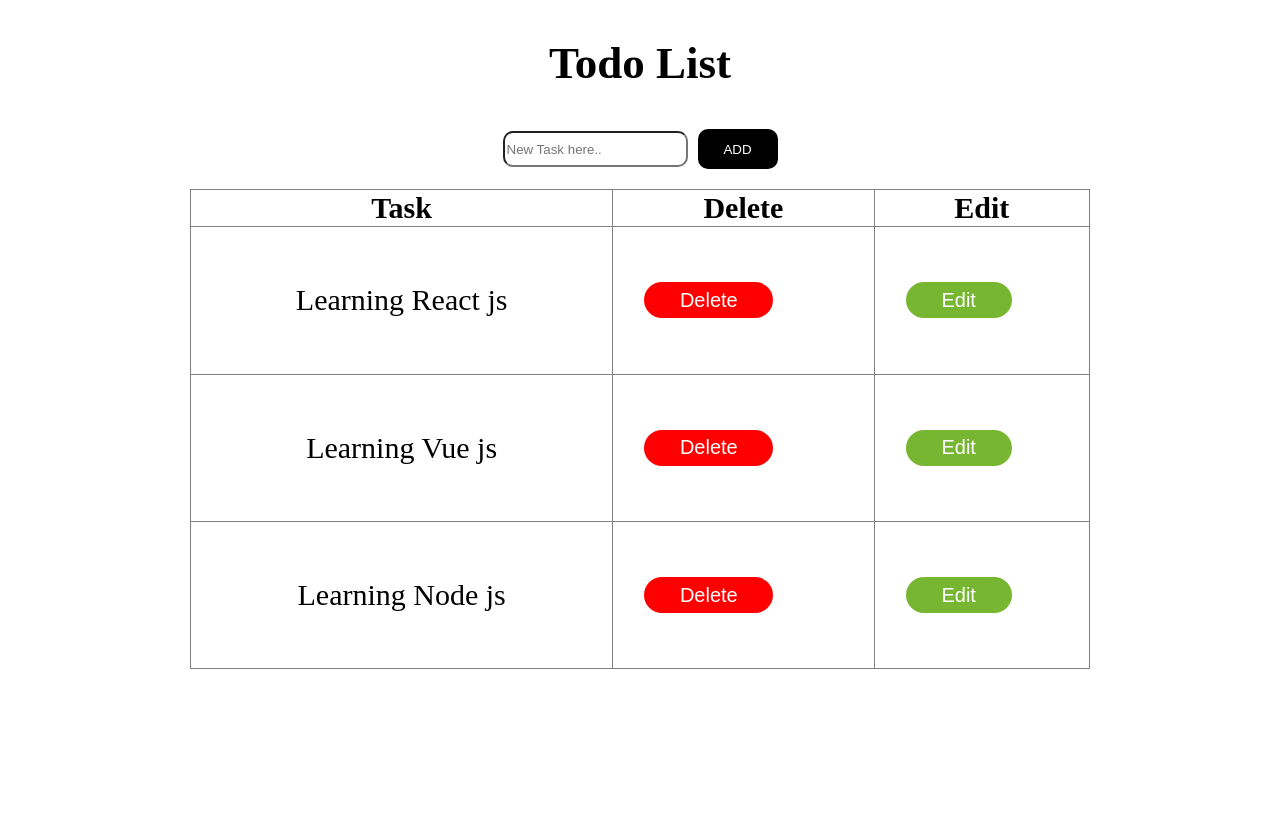
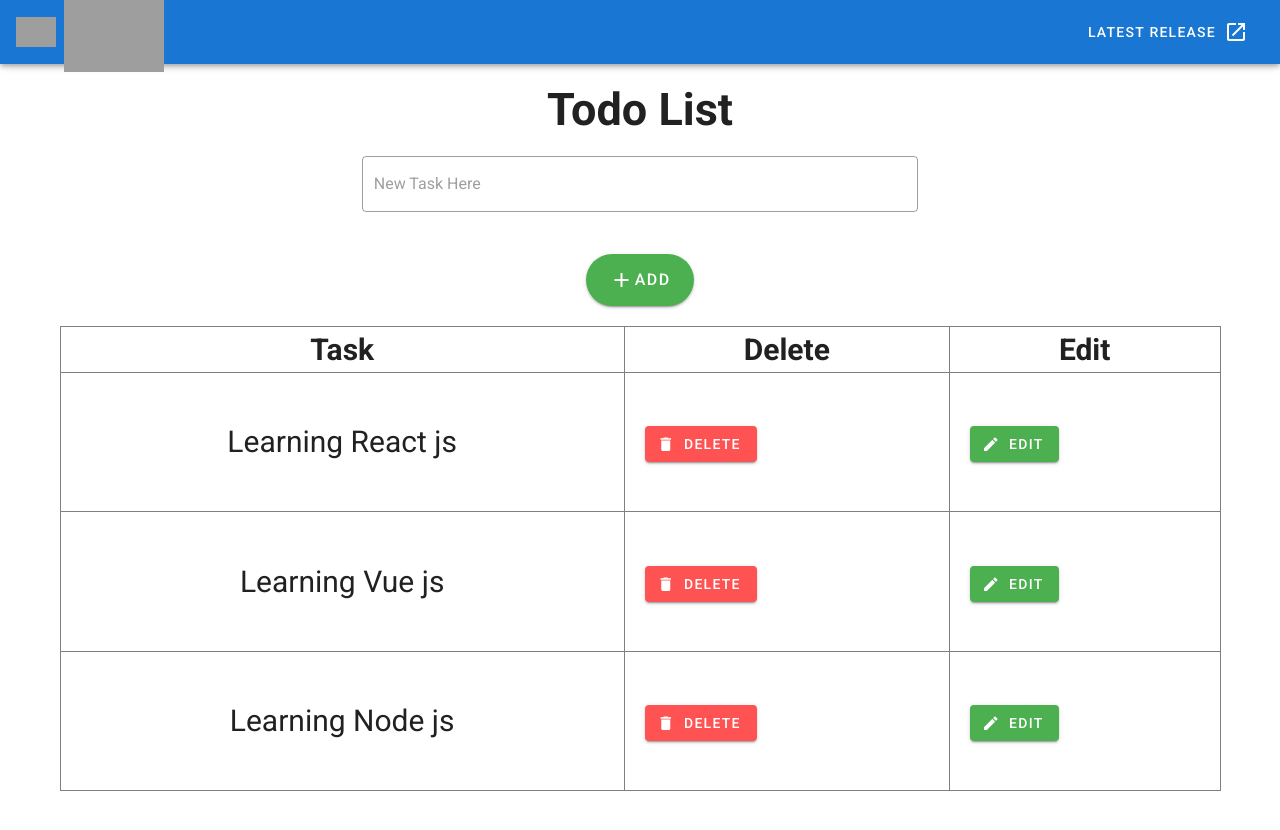
Before and after one commit to Meera-unnikrishnan/Samplevuejs, a Vue app: page / in a window 1280 px wide. Shown: the top 830 px of the page. Built offline with nearby package versions, Linux system fonts and the light colour scheme; grey boxes are pictures that could not be loaded.

Commit message:
feat :ui [vuetify components]

```diff
--- a/public/index.html
+++ b/public/index.html
@@ -1,11 +1,13 @@
 <!DOCTYPE html>
-<html lang="">
+<html lang="en">
   <head>
     <meta charset="utf-8">
     <meta http-equiv="X-UA-Compatible" content="IE=edge">
     <meta name="viewport" content="width=device-width,initial-scale=1.0">
     <link rel="icon" href="<%= BASE_URL %>favicon.ico">
     <title><%= htmlWebpackPlugin.options.title %></title>
+    <link rel="stylesheet" href="https://fonts.googleapis.com/css?family=Roboto:100,300,400,500,700,900">
+    <link rel="stylesheet" href="https://cdn.jsdelivr.net/npm/@mdi/font@latest/css/materialdesignicons.min.css">
   </head>
   <body>
     <noscript>
--- a/src/App.vue
+++ b/src/App.vue
@@ -1,14 +1,61 @@
 <template>
-  <TodoApp />
+  <v-app>
+    <v-app-bar
+      app
+      color="primary"
+      dark
+    >
+      <div class="d-flex align-center">
+        <v-img
+          alt="Vuetify Logo"
+          class="shrink mr-2"
+          contain
+          src="https://cdn.vuetifyjs.com/images/logos/vuetify-logo-dark.png"
+          transition="scale-transition"
+          width="40"
+        />
+
+        <v-img
+          alt="Vuetify Name"
+          class="shrink mt-1 hidden-sm-and-down"
+          contain
+          min-width="100"
+          src="https://cdn.vuetifyjs.com/images/logos/vuetify-name-dark.png"
+          width="100"
+        />
+      </div>
+
+      <v-spacer></v-spacer>
+
+      <v-btn
+        href="https://github.com/vuetifyjs/vuetify/releases/latest"
+        target="_blank"
+        text
+      >
+        <span class="mr-2">Latest Release</span>
+        <v-icon>mdi-open-in-new</v-icon>
+      </v-btn>
+    </v-app-bar>
+
+    <v-main>
+      <todo-app/>
+    </v-main>
+  </v-app>
 </template>
 
 <script>
-import TodoApp from "./components/TodoApp.vue";
+import TodoApp from './components/TodoApp.vue';
 
 export default {
-  name: "App",
+  name: 'App',
+
   components: {
+
     TodoApp,
   },
+
+  data: () => ({
+    //
+  }),
 };
 </script>
--- a/src/components/DeleteButton.vue
+++ b/src/components/DeleteButton.vue
@@ -1,8 +1,18 @@
 <template>
-  <button class="delbtn" @click="handleDelete">Delete</button>
+  <!-- <button class="delbtn" @click="handleDelete">Delete</button> -->
+ <div>
+
+   <v-btn class="ml-5" color="error" @click="handleDelete">
+    <v-icon left>
+            mdi-delete
+        </v-icon>
+        Delete
+        </v-btn>
+   </div>
 </template>
 
 <script>
+
 export default {
   methods: {
     handleDelete() {
@@ -12,7 +22,7 @@ export default {
 };
 </script>
 <style>
-.delbtn {
+/* .delbtn {
   border: none;
   background-color: red;
   color: white;
@@ -21,5 +31,5 @@ export default {
   border-radius: 20px;
   font-size: 20px;
   margin: 30px;
-}
+} */
 </style>
--- a/src/components/EditButton.vue
+++ b/src/components/EditButton.vue
@@ -1,5 +1,12 @@
 <template>
-  <button class="editbtn" @click="handleEdit">Edit</button>
+  <!-- <button class="editbtn" @click="handleEdit">Edit</button> -->
+  <v-btn class="ml-5" color="success" @click="handleEdit">
+     <v-icon left>
+            mdi-pencil
+        </v-icon>
+        Edit
+  </v-btn>
+
 </template>
 
 <script>
@@ -12,7 +19,7 @@ export default {
 };
 </script>
 <style>
-.editbtn {
+/* .editbtn {
   border: none;
   background-color: #77b631;
   color: white;
@@ -21,5 +28,5 @@ export default {
   border-radius: 20px;
   font-size: 20px;
   margin: 30px;
-}
+} */
 </style>
--- a/src/components/TodoApp.vue
+++ b/src/components/TodoApp.vue
@@ -4,14 +4,24 @@
       <h2 class="heading">Todo List</h2>
     </center>
     <center>
-      <div>
-        <input
+      <v-col cols="12" sm="6" md="6">
+        <v-text-field
+          placeholder="New Task Here"
+          outlined
+          v-model="task"
+        ></v-text-field>
+      </v-col>
+      <!-- <input
           class="input-text"
           type="text"
-          v-model="task"
           placeholder="New Task here.."
-        />
-        <button class="btn" @click="SubmitTask">ADD</button>
+        /> -->
+
+      <div>
+        <v-btn x-large rounded color="success" dark @click="SubmitTask">
+          <v-icon dark> mdi-plus </v-icon>
+          ADD
+        </v-btn>
       </div>
     </center>
     <TaskTable :tasks="tasks" @delete="confirmDelete" @edit="editTask" />
@@ -96,13 +106,13 @@ export default {
   font-size: 30px;
 }
 
-.input-text {
+/* .input-text {
   border-radius: 10px;
   margin-right: 10px;
   height: 30px;
-}
+} */
 
-.btn {
+/* .btn {
   border: none;
   width: 80px;
   height: 40px;
@@ -110,5 +120,5 @@ export default {
   background-color: black;
   color: white;
   border-radius: 10px;
-}
+} */
 </style>
--- a/src/main.js
+++ b/src/main.js
@@ -1,8 +1,10 @@
 import Vue from 'vue'
 import App from './App.vue'
+import vuetify from './plugins/vuetify'
 
 Vue.config.productionTip = false
 
 new Vue({
-  render: h => h(App),
+  vuetify,
+  render: h => h(App)
 }).$mount('#app')
--- /dev/null
+++ b/src/plugins/vuetify.js
@@ -0,0 +1,7 @@
+import Vue from 'vue';
+import Vuetify from 'vuetify/lib/framework';
+
+Vue.use(Vuetify);
+
+export default new Vuetify({
+});
--- a/vue.config.js
+++ b/vue.config.js
@@ -1,4 +1,6 @@
 const { defineConfig } = require('@vue/cli-service')
 module.exports = defineConfig({
-  transpileDependencies: true
+  transpileDependencies: [
+    'vuetify'
+  ]
 })
```
Also changed, not shown: package.json (+7 -2 lines), src/assets/logo.svg (added), 1 other file (tests, documents, lock files or other folders).
